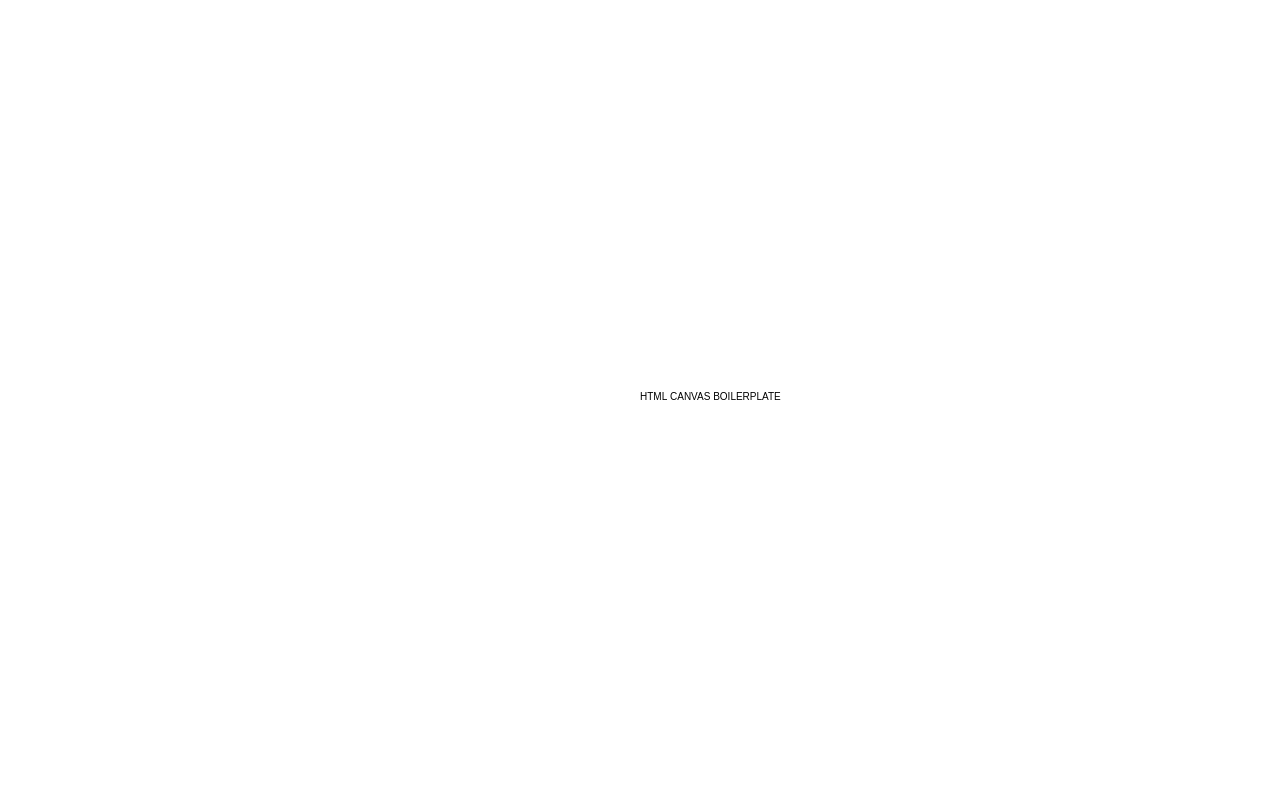
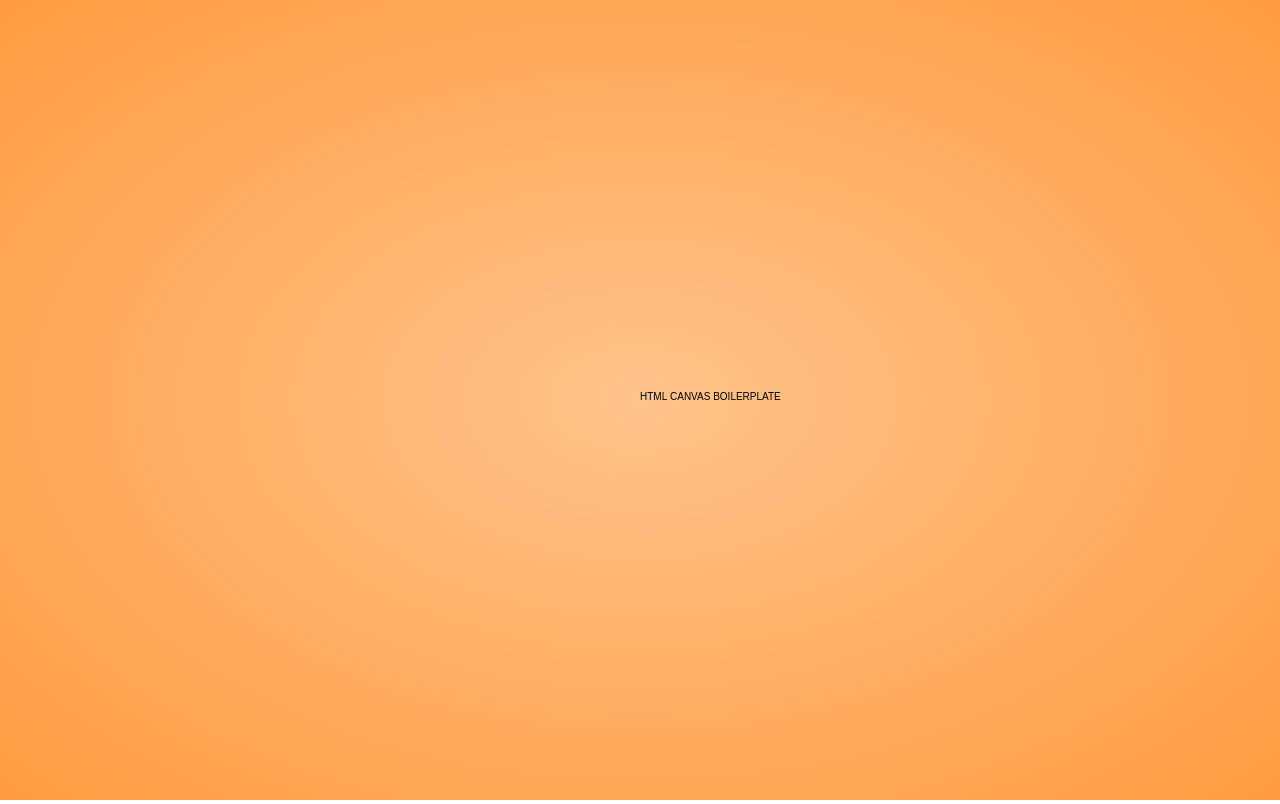
Before and after one commit to PatrickB-Hub/canvas-boilerplate, a website built with webpack: page src/index.html in a window 1280 px wide. Built offline with nearby package versions, Linux system fonts and the light colour scheme.

Commit message:
Changed base style

```diff
--- a/src/index.html
+++ b/src/index.html
@@ -2,10 +2,21 @@
 <html lang="en">
   <head>
     <meta charset="UTF-8" />
-    <title>Canvas Boilerplate | Chris Courses</title>
+    <title>Canvas Boilerplate</title>
     <style>
-      body {
+      * {
         margin: 0;
+        padding: 0;
+        box-sizing: border-box;
+      }
+
+      canvas {
+        position: absolute;
+        top: 0;
+        left: 0;
+        width: 100%;
+        height: 100%;
+        background: radial-gradient(#ffc38c, #ff9b40);
       }
     </style>
   </head>
```
